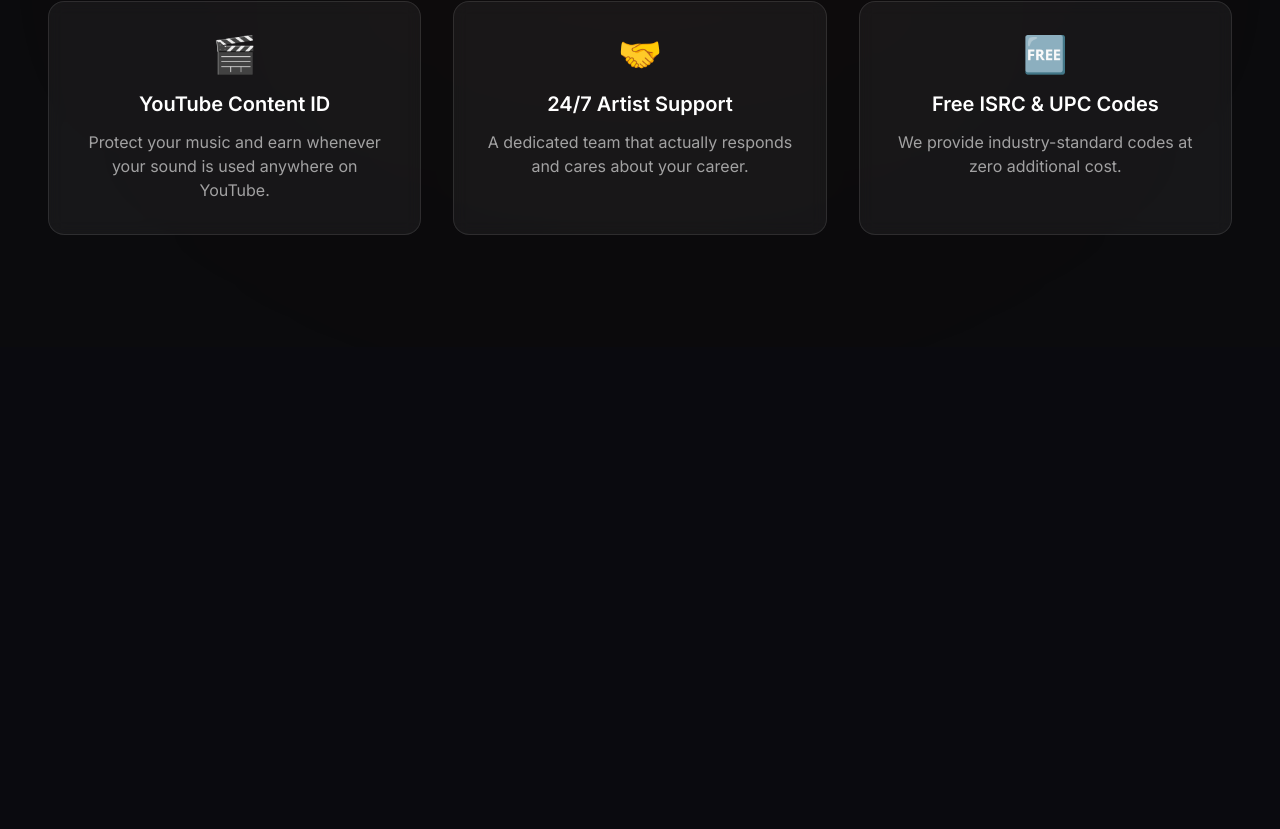
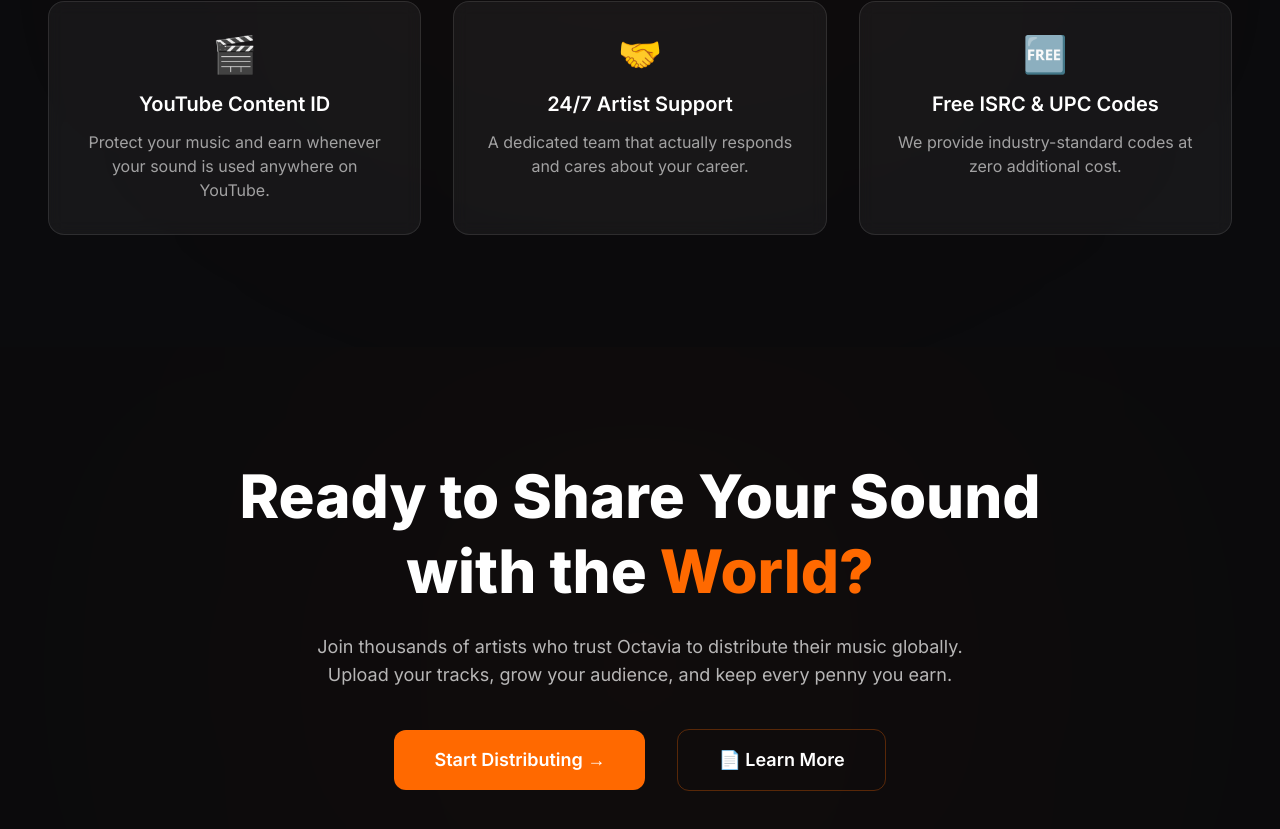
Before and after one commit to rathininfo/octavia-digital, a Next.js app: page / in a window 1280 px wide. Shown: the part 1653-2482 px from the top of the page. Before the commit the page ends 2000 px from the top, so only its background shows below. Built offline with nearby package versions, Linux system fonts and the light colour scheme.

Commit message:
Ready to Share Your Sound section completed

```diff
--- a/src/app/page.js
+++ b/src/app/page.js
@@ -1,4 +1,5 @@
 import Hero from "@/sections/hero/hero";
+import ReadyToShare from "@/sections/ReadyToShare/ReadyToShare";
 import StatsSection from "@/sections/StatsSection/StatsSection";
 import WhyChoose from "@/sections/WhyChoose/WhyChoose";
 
@@ -9,6 +10,7 @@
      <Hero></Hero>
      <StatsSection></StatsSection>
      <WhyChoose></WhyChoose>
+     <ReadyToShare></ReadyToShare>
     </div>
   );
 }
--- /dev/null
+++ b/src/sections/ReadyToShare/ReadyToShare.jsx
@@ -0,0 +1,40 @@
+export default function ReadyToShare() {
+  return (
+    <section className="relative bg-[#0B0B0D] py-28 px-6 md:px-12 overflow-hidden">
+
+      {/* Background Glow */}
+      <div className="absolute inset-0 flex justify-center pointer-events-none">
+        <div className="w-[400px] h-[400px] md:w-[650px] md:h-[650px] bg-orange-600/5 rounded-full blur-[180px] md:blur-[240px]"></div>
+      </div>
+
+      <div className="relative z-10 max-w-4xl mx-auto text-center">
+
+        {/* Heading */}
+        <h2 className="text-4xl md:text-5xl lg:text-6xl font-extrabold text-white leading-tight">
+          Ready to Share Your Sound <br />
+          with the <span className="text-orange-500">World?</span>
+        </h2>
+
+        {/* Subtitle */}
+        <p className="mt-6 text-white/70 text-base md:text-lg max-w-2xl mx-auto">
+          Join thousands of artists who trust Octavia to distribute their music
+          globally. Upload your tracks, grow your audience, and keep every
+          penny you earn.
+        </p>
+
+        {/* CTA Buttons */}
+        <div className="flex flex-col sm:flex-row items-center justify-center gap-8 mt-10">
+          <button className="bg-orange-500 hover:bg-orange-600 transition duration-200 text-white px-10 py-4 rounded-xl font-semibold text-lg">
+            Start Distributing →
+          </button>
+
+          <button className="border border-orange-500/30 hover:border-orange-500 transition duration-200 text-white px-10 py-4 rounded-xl font-semibold text-lg flex items-center gap-2">
+            📄 Learn More
+          </button>
+        </div>
+
+      </div>
+
+    </section>
+  );
+}
```
